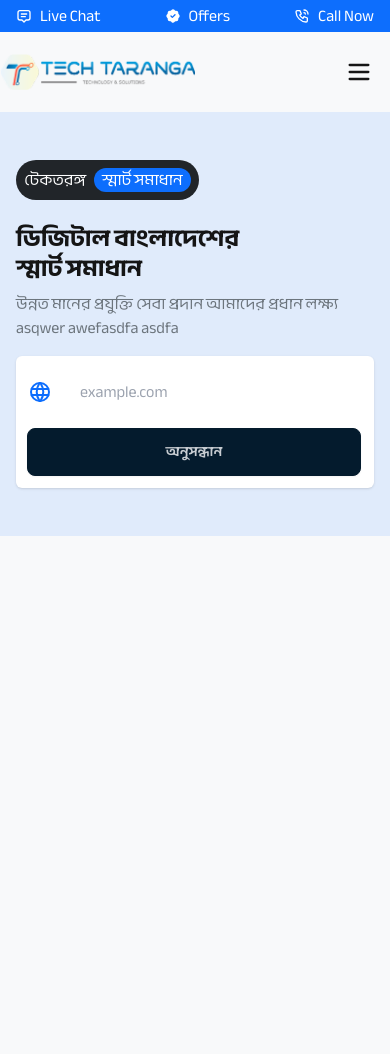
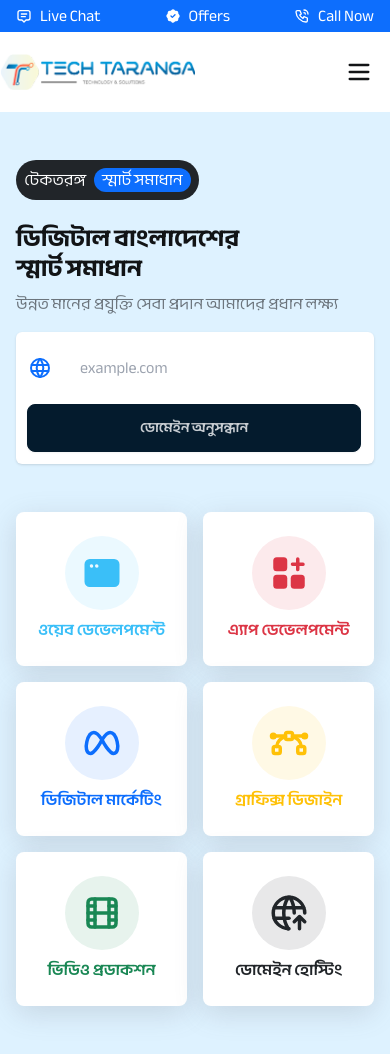
Before and after one commit to absoftlab99/minimal-agency, a Next.js app: page / in a window 390 px wide. Shown: the top 1054 px of the page. Before the commit the page ends 844 px from the top, so only its background shows below. Built offline with nearby package versions, Linux system fonts and the light colour scheme.

Commit message:
hero and services card section completed with responsiveness

```diff
--- a/src/components/Common/Header.tsx
+++ b/src/components/Common/Header.tsx
@@ -6,7 +6,7 @@ import { TbBox, TbAppWindow, TbChevronDown, TbHome, TbLayoutGrid, TbLogout, TbMe
 
 const Header = () => {
     return (
-        <div className='grid md:place-content-center'>
+        <div className='grid md:place-content-center bg-white'>
             <div className="lg:w-[1200px] xl:w-[1320px]">
                 <div className="navbar px-0 py-4">
                     <div className="navbar-start lg:gap-6">
--- a/src/components/Home/Hero.tsx
+++ b/src/components/Home/Hero.tsx
@@ -6,9 +6,9 @@ import Services from './Services';
 
 const Hero = () => {
     return (
-        <div className='grid lg:place-content-center bg-primary bg-opacity-10 w-full'>
-            <div className='w-full max-w-[1320px] px-4 md:px-6 lg:px-8 mx-auto'>
-                <div className='grid grid-cols-12 py-12 gap-6 md:gap-14 w-full'>
+        <div className='grid lg:place-content-center w-full md:pt-12 pb-24'>
+            <div className='w-full max-w-[1320px] px-4 md:px-0 mx-auto'>
+                <div className='grid grid-cols-12 py-12 gap-6 md:gap-14 w-full items-center'>
                     <div className="col-span-12 md:col-span-7 w-full">
                         <div className="flex">
                             <p className='bg-neutral rounded-full p-2 text-white flex gap-2 mb-2'>
@@ -20,8 +20,7 @@ const Hero = () => {
                             ডিজিটাল বাংলাদেশের<br />স্মার্ট সমাধান
                         </h4>
                         <p className='text-secondary text-[16px] md:text-[18px] mb-4'>
-                            উন্নত মানের প্রযুক্তি সেবা প্রদান আমাদের প্রধান লক্ষ্য asqwer awefasdfa asdfa
-                        </p>
+                            উন্নত মানের প্রযুক্তি সেবা প্রদান আমাদের প্রধান লক্ষ্য </p>
                         <div className="join flex flex-wrap md:flex-nowrap items-center bg-white p-3 w-full gap-3 mt-4 rounded-md shadow">
                             <div className='flex gap-3 justify-start items-center w-full md:w-2/3'>
                                 <p className="join-item text-[24px] md:text-[28px] text-primary"><TbWorld /></p>
@@ -29,7 +28,7 @@ const Hero = () => {
                             </div>
                             <div className='join-item flex justify-end w-full md:w-1/3'>
                                 <button type='button'className='btn btn-accent w-full md:w-auto md:px-14 text-sm'>
-                                    <span className='hidden md:flex'>ডোমেইন</span> <span>অনুসন্ধান</span>
+                                    ডোমেইন অনুসন্ধান
                                 </button>
                             </div>
                         </div>
--- a/src/components/Home/Services.tsx
+++ b/src/components/Home/Services.tsx
@@ -1,9 +1,45 @@
 import React from 'react';
+import { TbAppsFilled, TbAppWindowFilled, TbBrandMeta, TbMovie, TbVectorBezier, TbWorldUpload } from 'react-icons/tb';
 
 const Services = () => {
     return (
-        <div>
-
+        <div className='grid grid-cols-12 gap-4 md:gap-6 px-4 md:px-0'>
+            <div className="col-span-6 md:col-span-4 lg:col-span-2">
+                <div className="bg-white flex flex-col items-center py-6 px-4 rounded-lg cursor-pointer sweet-shad hover:scale-105 duration-500">
+                    <div className='bg-info p-4 rounded-full bg-opacity-10 text-info text-[42px]'><TbAppWindowFilled></TbAppWindowFilled></div>
+                    <p className='text-[16px] md:text-[18px] font-semibold text-info mt-2'>ওয়েব ডেভেলপমেন্ট</p>
+                </div>
+            </div>
+            <div className="col-span-6 md:col-span-4 lg:col-span-2">
+                <div className="bg-white flex flex-col items-center py-6 px-4 rounded-lg cursor-pointer sweet-shad hover:scale-105 duration-500">
+                    <div className='bg-error p-4 rounded-full bg-opacity-10 text-error text-[42px]'><TbAppsFilled></TbAppsFilled></div>
+                    <p className='text-[16px] md:text-[18px] font-semibold text-error mt-2'>এ্যাপ ডেভেলপমেন্ট</p>
+                </div>
+            </div>
+            <div className="col-span-6 md:col-span-4 lg:col-span-2">
+                <div className="bg-white flex flex-col items-center py-6 px-4 rounded-lg cursor-pointer sweet-shad hover:scale-105 duration-500">
+                    <div className='bg-primary p-4 rounded-full bg-opacity-10 text-primary text-[42px]'><TbBrandMeta></TbBrandMeta></div>
+                    <p className='text-[16px] md:text-[18px] font-semibold text-primary mt-2'>ডিজিটাল মার্কেটিং</p>
+                </div>
+            </div>
+            <div className="col-span-6 md:col-span-4 lg:col-span-2">
+                <div className="bg-white flex flex-col items-center py-6 px-4 rounded-lg cursor-pointer sweet-shad hover:scale-105 duration-500">
+                    <div className='bg-warning p-4 rounded-full bg-opacity-10 text-warning text-[42px]'><TbVectorBezier></TbVectorBezier></div>
+                    <p className='text-[16px] md:text-[18px] font-semibold text-warning mt-2'>গ্রাফিক্স ডিজাইন</p>
+                </div>
+            </div>
+            <div className="col-span-6 md:col-span-4 lg:col-span-2">
+                <div className="bg-white flex flex-col items-center py-6 px-4 rounded-lg cursor-pointer sweet-shad hover:scale-105 duration-500">
+                    <div className='bg-success p-4 rounded-full bg-opacity-10 text-success text-[42px]'><TbMovie></TbMovie></div>
+                    <p className='text-[16px] md:text-[18px] font-semibold text-success mt-2'>ভিডিও প্রডাকশন</p>
+                </div>
+            </div>
+            <div className="col-span-6 md:col-span-4 lg:col-span-2">
+                <div className="bg-white flex flex-col items-center py-6 px-4 rounded-lg cursor-pointer sweet-shad hover:scale-105 duration-500">
+                    <div className='bg-neutral p-4 rounded-full bg-opacity-10 text-neutral text-[42px]'><TbWorldUpload></TbWorldUpload></div>
+                    <p className='text-[16px] md:text-[18px] font-semibold text-neutral mt-2'>ডোমেইন হোস্টিং</p>
+                </div>
+            </div>
         </div>
     );
 };
--- a/tailwind.config.ts
+++ b/tailwind.config.ts
@@ -24,7 +24,7 @@ export default {
           "secondary": "#6c757d",
           "accent": "#041b2d",
           "neutral": "#212529",
-          "base-100": "#f8f9fa",
+          "base-100": "#def2ff",
           "info": "#3abff8",
           "success": "#198754",
           "warning": "#ffc107",
```
